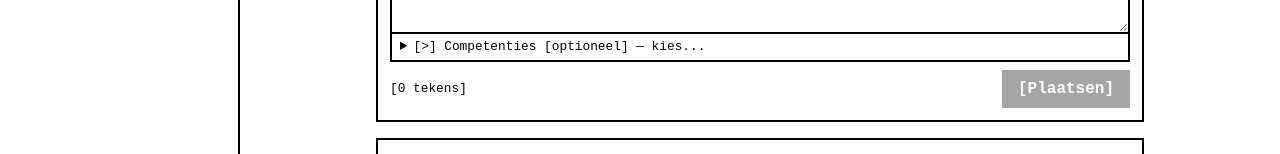
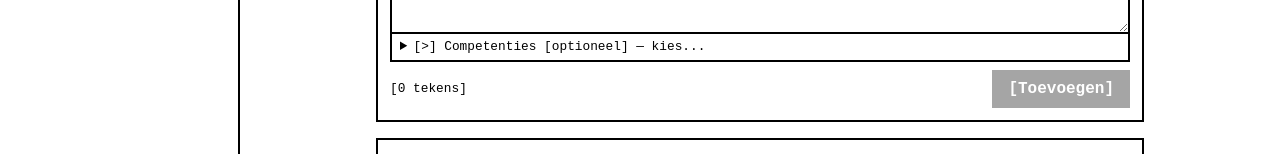
Before and after one commit to Powerboy2015/portflow-done-easy, a React (Vite) app: page / in a window 1280 px wide. Shown: the part 259-413 px from the top of the page. Built offline with nearby package versions, Linux system fonts and the light colour scheme.

Commit message:
Composer: rename submit action to add entry

```diff
--- a/src/App.tsx
+++ b/src/App.tsx
@@ -15,7 +15,7 @@ function App() {
   const [view, setView] = useState<View>("feed");
   const composerInputRef = useRef<HTMLTextAreaElement>(null);
 
-  function handlePlaatsen() {
+  function handleAddEntry() {
     if (!addPost(text, tags)) return; // js-early-exit
     reset();
     setView("feed");
@@ -54,7 +54,7 @@ function App() {
               inputRef={composerInputRef}
               onTextChange={setText}
               onToggleTag={toggleTag}
-              onSubmit={handlePlaatsen}
+              onSubmit={handleAddEntry}
             />
             <Feed posts={posts} />
           </>
--- a/src/components/Composer.tsx
+++ b/src/components/Composer.tsx
@@ -53,7 +53,7 @@ export function Composer({
           disabled={!canSubmit}
           onClick={onSubmit}
         >
-          [Plaatsen]
+          [Toevoegen]
         </button>
       </div>
     </section>
```
